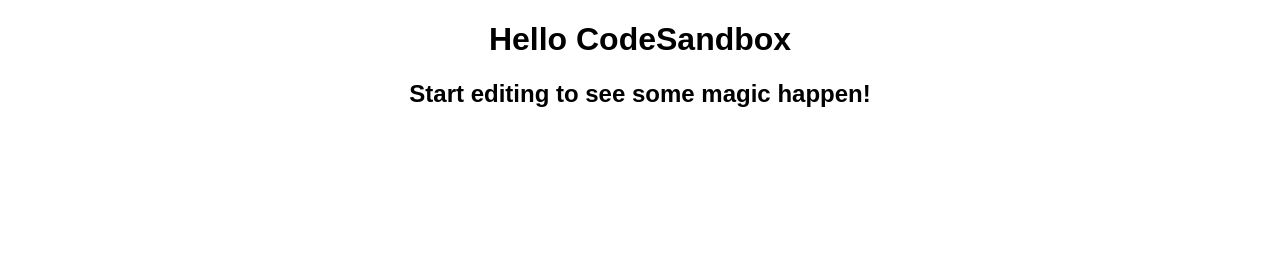
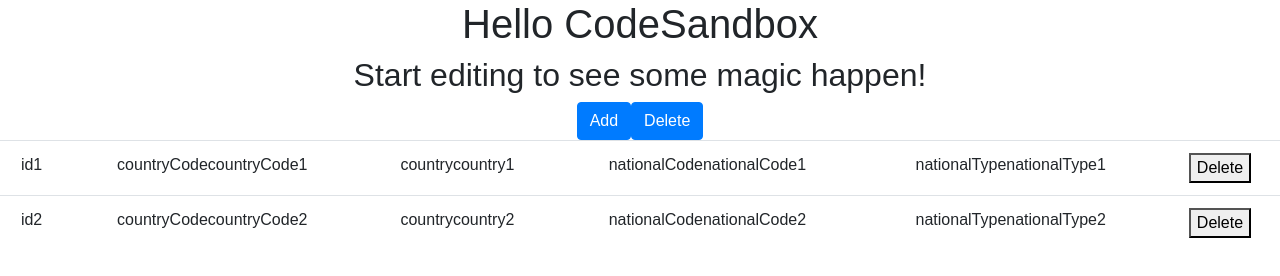
Before and after one commit to palakurthivishal/tts, a React app: page / in a window 1280 px wide. Built offline with nearby package versions, Linux system fonts and the light colour scheme.

Commit message:
Country profile changes
Country profile changes

```diff
--- a/package.json
+++ b/package.json
@@ -5,9 +5,11 @@
   "keywords": [],
   "main": "src/index.js",
   "dependencies": {
+    "bootstrap": "latest",
     "react": "16.8.6",
     "react-dom": "16.8.6",
-    "react-scripts": "3.0.1"
+    "react-scripts": "3.0.1",
+    "reactstrap": "latest"
   },
   "devDependencies": {
     "typescript": "3.3.3"
--- a/public/index.html
+++ b/public/index.html
@@ -20,6 +20,7 @@
       work correctly both with client-side routing and a non-root public URL.
       Learn how to configure a non-root public URL by running `npm run build`.
     -->
+    <link rel="stylesheet" href="https://stackpath.bootstrapcdn.com/bootstrap/4.3.1/css/bootstrap.min.css">
 	<title>React App</title>
 </head>
 
--- /dev/null
+++ b/src/CountryProfile.js
@@ -0,0 +1,138 @@
+import React, { useState, useEffect } from "react";
+
+import DTable from "./DTable";
+
+const NewRecord = ({ onSave, onCancel }) => {
+  const [newRecord, setNewRecord] = useState({});
+  const handleChange = e => {
+    const { name, value } = e.target;
+    setNewRecord({ ...newRecord, [name]: value });
+  };
+  return (
+    <tr>
+      <td>
+        <select
+          name="countryCode"
+          onChange={handleChange}
+          value={newRecord.countryCode}
+        >
+          <option>CountryCode1</option>
+          <option>CountryCode2</option>
+        </select>
+      </td>
+      <td>
+        <select
+          name="country"
+          onChange={handleChange}
+          value={newRecord.country}
+        >
+          <option>Country1</option>
+          <option>Country2</option>
+        </select>
+      </td>
+      <td>
+        <input
+          value={newRecord.nationalCode}
+          onChange={handleChange}
+          type="text"
+          name="nationalCode"
+          placeholder="nationalCode"
+        />
+      </td>
+      <td>
+        <input
+          value={newRecord.nationalType}
+          onChange={handleChange}
+          type="text"
+          name="nationalType"
+          placeholder="nationalType"
+        />
+      </td>
+
+      <td>
+        <button onClick={() => onSave(newRecord)}>Save</button>
+        <button onClick={() => onCancel()}>Cancel</button>
+      </td>
+    </tr>
+  );
+};
+
+export default props => {
+  const { productId } = props;
+  const [showNewRecord, setShowNewRecord] = useState(false);
+  const [records, setRecords] = useState([]);
+  const [selectedRows, setSelectedRows] = useState([]);
+
+  useEffect(() => {
+    setRecords(getRecordsFromServer());
+  }, []);
+
+  const saveRecord = newRecord => {
+    // call /save api
+    // on suceess of api call do,
+    setRecords([...records, newRecord]);
+    setShowNewRecord(false);
+  };
+
+  const deleteSelectedRecords = () => {
+    // call /delete api
+    // on success, do
+    console.log(selectedRows);
+    setRecords(getRecordsFromServer());
+    setSelectedRows([]);
+    setShowNewRecord(false);
+  };
+
+  const getRecordsFromServer = () => {
+    // fetch data from server
+    return [
+      {
+        id: 1,
+        countryCode: "countryCode1",
+        country: "country1",
+        nationalCode: "nationalCode1",
+        nationalType: "nationalType1"
+      },
+      {
+        id: 2,
+        countryCode: "countryCode2",
+        country: "country2",
+        nationalCode: "nationalCode2",
+        nationalType: "nationalType2"
+      }
+    ];
+  };
+
+  return (
+    <>
+      <button
+        className="btn btn-primary"
+        onClick={() => {
+          setShowNewRecord(true);
+          setSelectedRows([]);
+        }}
+      >
+        Add
+      </button>
+      <button className="btn btn-primary" onClick={deleteSelectedRecords}>
+        Delete
+      </button>
+      <DTable
+        records={records}
+        headers={[]}
+        onRowSelectionChange={selRows => {
+          setSelectedRows(selRows);
+        }}
+        showNewRecord={showNewRecord}
+        newRecord={
+          <NewRecord
+            onSave={saveRecord}
+            onCancel={() => {
+              setShowNewRecord(false);
+            }}
+          />
+        }
+      />
+    </>
+  );
+};
--- /dev/null
+++ b/src/DTable/DataRow.js
@@ -0,0 +1,28 @@
+import React, { useState, useEffect } from "react";
+
+export default ({ row, onSelect, rowSelected }) => {
+  const [isSelected, setIsSelected] = useState(false);
+  const selectedStyles = { background: "#F00" };
+
+  useEffect(() => {
+    setIsSelected(rowSelected);
+  }, [rowSelected]);
+
+  useEffect(() => {
+    onSelect({ isSelected, id: row.id });
+  }, [isSelected]);
+
+  return (
+    <tr
+      style={{ background: isSelected ? "#F00" : "" }}
+      onClick={() => setIsSelected(!isSelected)}
+    >
+      {Object.entries(row).map((cell, i) => {
+        return <td key={i}>{cell}</td>;
+      })}
+      <td>
+        <button>Delete</button>
+      </td>
+    </tr>
+  );
+};
--- /dev/null
+++ b/src/DTable/index.js
@@ -0,0 +1,55 @@
+import React, { useState, useEffect } from "react";
+import { Table } from "reactstrap";
+
+import DataRow from "./DataRow";
+
+export default ({
+  headers,
+  records,
+  showNewRecord,
+  newRecord,
+  onRowSelectionChange
+}) => {
+  const [selectedRows, setSelectedRows] = useState([]);
+  // clear selection
+  useEffect(() => {
+    setSelectedRows([]);
+  }, [records, showNewRecord]);
+
+  // update parent about change of selection
+  useEffect(() => {
+    onRowSelectionChange && onRowSelectionChange(selectedRows);
+  }, [selectedRows]);
+
+  const onRowSelection = ({ id, isSelected }) => {
+    if (isSelected) {
+      setSelectedRows([...selectedRows, id]);
+    } else {
+      setSelectedRows(
+        selectedRows.splice(
+          selectedRows.findIndex(existingId => existingId === id),
+          1
+        )
+      );
+    }
+  };
+  return (
+    <Table>
+      <thead />
+      <tbody>
+        {/* // show data */}
+        {records &&
+          records.map((d, i) => (
+            <DataRow
+              key={i}
+              row={d}
+              onSelect={onRowSelection}
+              rowSelected={selectedRows.includes(d.id)}
+            />
+          ))}
+        {/* // empty record */}
+        {showNewRecord && newRecord}
+      </tbody>
+    </Table>
+  );
+};
--- a/src/index.js
+++ b/src/index.js
@@ -1,5 +1,6 @@
 import React from "react";
 import ReactDOM from "react-dom";
+import DynamicTable from "./CountryProfile";
 
 import "./styles.css";
 
@@ -8,6 +9,7 @@
     <div className="App">
       <h1>Hello CodeSandbox</h1>
       <h2>Start editing to see some magic happen!</h2>
+      <DynamicTable />
     </div>
   );
 }
```
Also changed, not shown: 1 other file.
